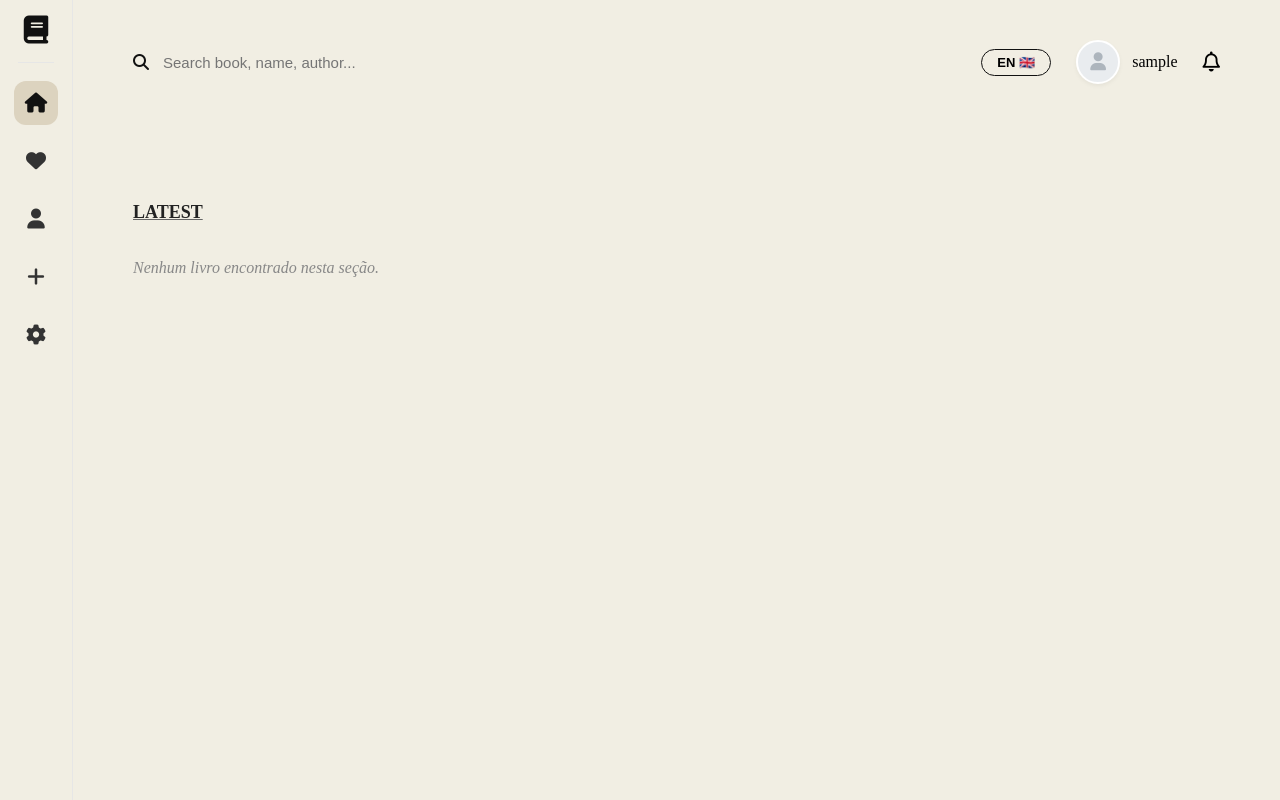
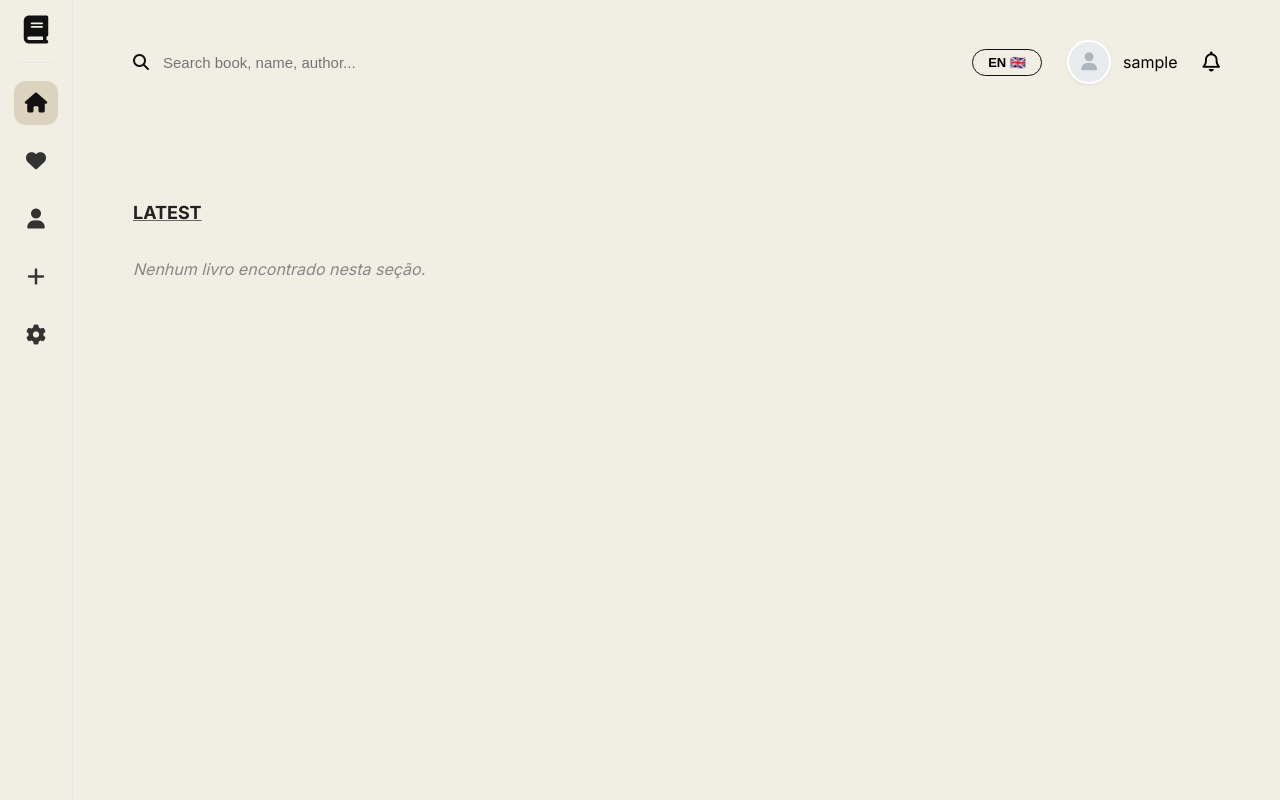
Before and after one commit to giovanamalaia/prog-web-livros, a Django app: page /home/ in a window 1280 px wide. Run offline with Django 4.2, Linux system fonts and the light colour scheme; the visitor is signed in with stand-in values (Sample User, id 1); data comes from the database, SQL or seed files in the repository; data that the repository does not hold is empty.

Commit message:
feat: add Inter font

```diff
--- a/core/static/core/css/base/base.css
+++ b/core/static/core/css/base/base.css
@@ -5,6 +5,7 @@ html, body {
 body {
     margin: 0;
     background: #F1EEE3;
+    font-family: "Inter", -apple-system, BlinkMacSystemFont, "Segoe UI", Roboto, Arial, sans-serif;
 }
 
 main.main-wrapper {
--- a/core/templates/core/layouts/base.html
+++ b/core/templates/core/layouts/base.html
@@ -5,6 +5,9 @@
     <meta charset="UTF-8">
     <title>{% block title %}Troca de Livros{% endblock %}</title>
     <link rel="stylesheet" href="https://cdnjs.cloudflare.com/ajax/libs/font-awesome/6.5.1/css/all.min.css" referrerpolicy="no-referrer">
+    <link rel="preconnect" href="https://fonts.googleapis.com">
+    <link rel="preconnect" href="https://fonts.gstatic.com" crossorigin>
+    <link rel="stylesheet" href="https://fonts.googleapis.com/css2?family=Inter:wght@400;500;600;700&display=swap">
     <link rel="stylesheet" href="{% static 'core/css/base/base.css' %}">
     {% block extra_css %}{% endblock %}
 </head>
```
